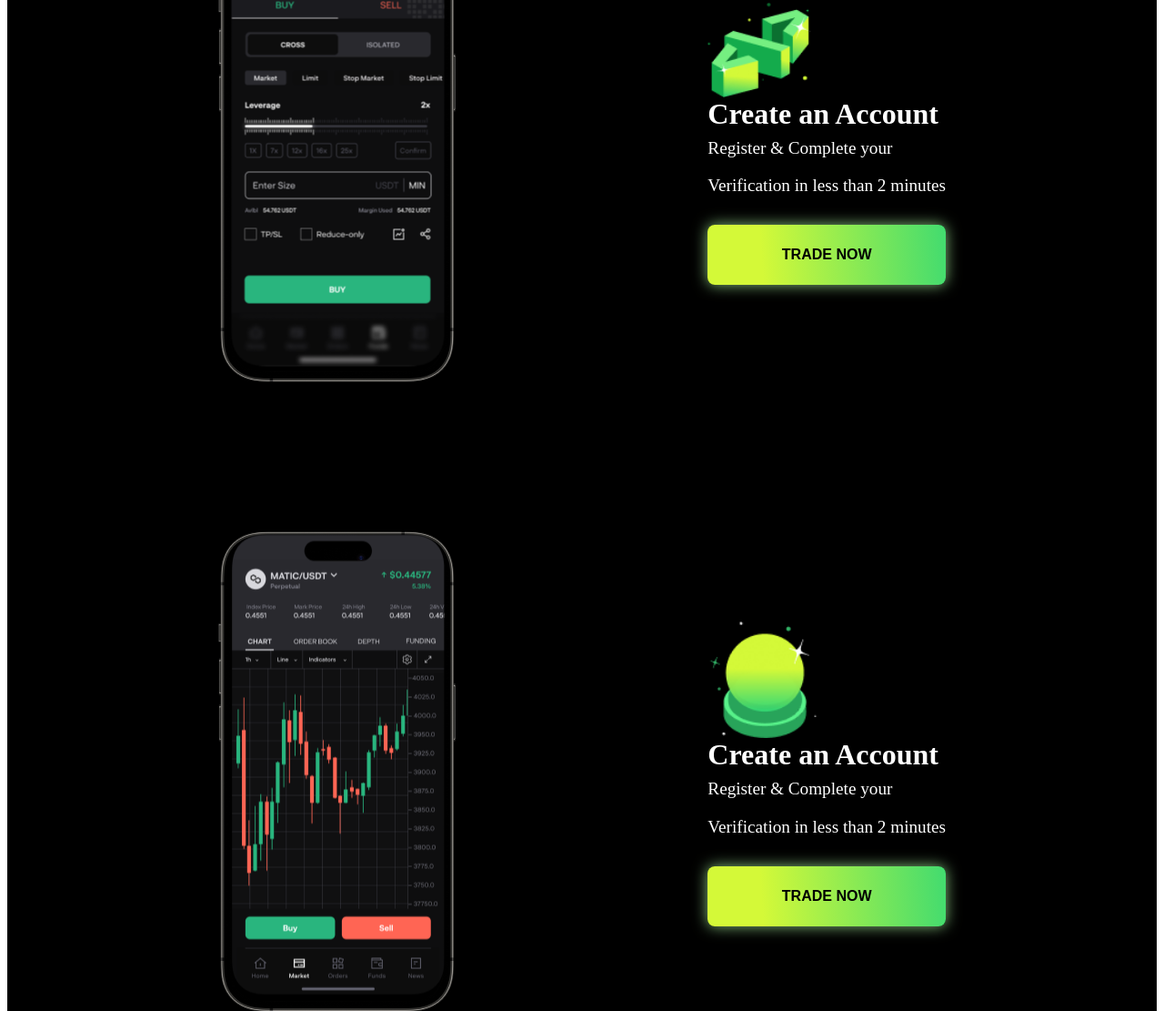
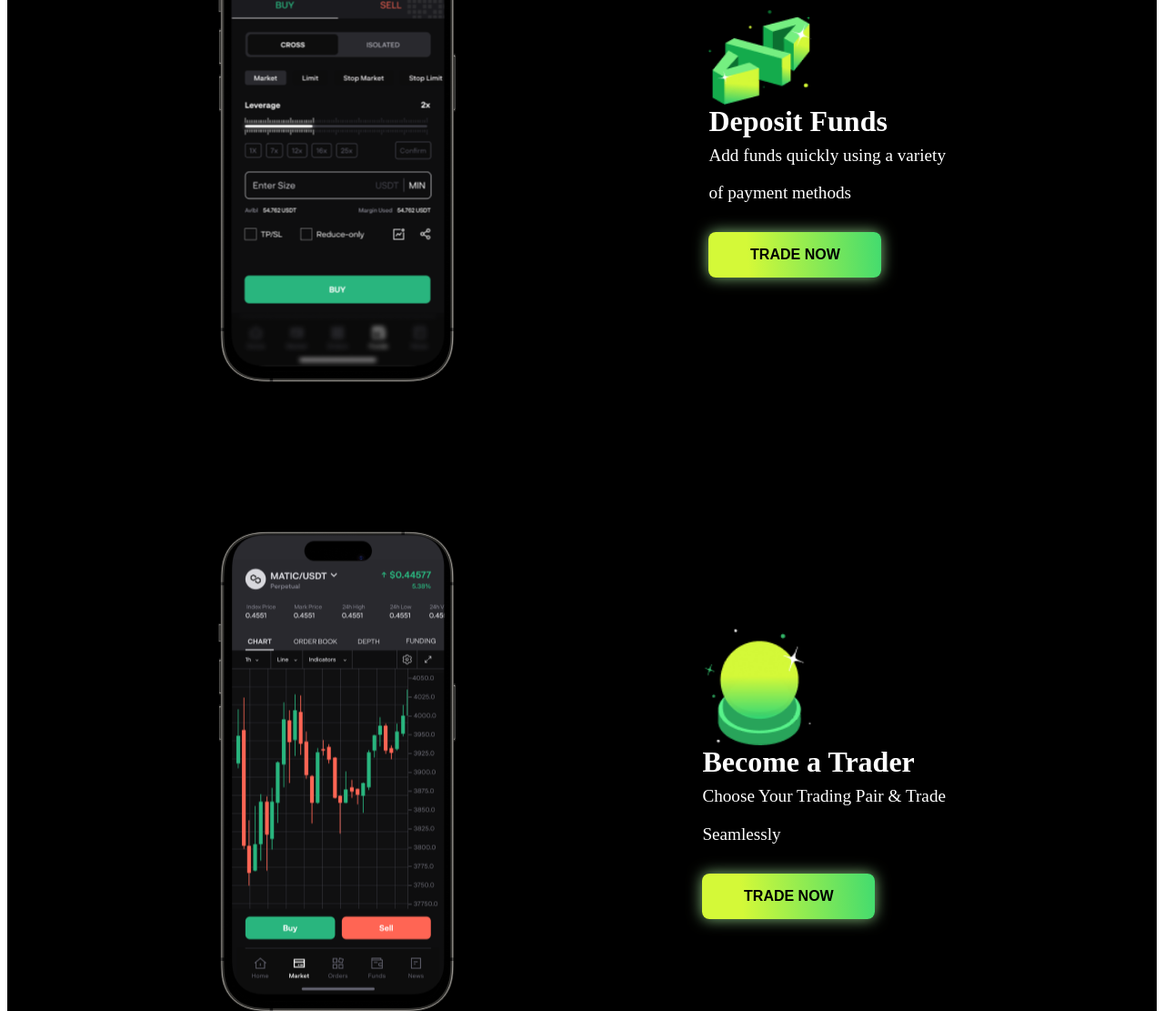
Before and after one commit to shubhamdhiman/density-frontend, a Gatsby site: page / in a window 1280 px wide. Shown: the part 9961-11072 px from the top of the page at 91% size. Built offline with nearby package versions, Linux system fonts and the light colour scheme; Gatsby itself is replaced by a stand-in of ours.

Commit message:
final push 2

```diff
--- a/src/components/main/helperComponents/MobileDesc.jsx
+++ b/src/components/main/helperComponents/MobileDesc.jsx
@@ -31,9 +31,9 @@
         </div>
         <div style={{display:'flex',flexDirection:'column',justifyContent:'center'}}>
             <img style={{width:'120px'}} src={EasyMoneyLeft} alt='img'/>
-            <p style={{fontSize:'2rem',fontWeight:'bold',color:'white',margin:'0'}}>Create an Account</p>
-            <p style={{fontSize:'1.2rem',color:'white',margin:'.5rem 0 0 0',fontWeight:'300'}}>Register & Complete your </p>
-            <p style={{fontSize:'1.2rem',color:'white',marginBottom:'2rem',fontWeight:'300'}}>Verification in less than 2 minutes</p>
+            <p style={{fontSize:'2rem',fontWeight:'bold',color:'white',margin:'0'}}>Deposit Funds</p>
+            <p style={{fontSize:'1.2rem',color:'white',margin:'.5rem 0 0 0',fontWeight:'300'}}>Add funds quickly using a variety  </p>
+            <p style={{fontSize:'1.2rem',color:'white',marginBottom:'2rem',fontWeight:'300'}}>of payment methods</p>
             <NavButton>Trade Now</NavButton>
         </div>
 
@@ -45,9 +45,9 @@
         </div>
         <div style={{display:'flex',flexDirection:'column',justifyContent:'center'}}>
             <img style={{width:'120px'}} src={EasyMoneyRight} alt='img'/>
-            <p style={{fontSize:'2rem',fontWeight:'bold',color:'white',margin:'0'}}>Create an Account</p>
-            <p style={{fontSize:'1.2rem',color:'white',margin:'.5rem 0 0 0',fontWeight:'300'}}>Register & Complete your </p>
-            <p style={{fontSize:'1.2rem',color:'white',marginBottom:'2rem',fontWeight:'300'}}>Verification in less than 2 minutes</p>
+            <p style={{fontSize:'2rem',fontWeight:'bold',color:'white',margin:'0'}}>Become a Trader</p>
+            <p style={{fontSize:'1.2rem',color:'white',margin:'.5rem 0 0 0',fontWeight:'300'}}>Choose Your Trading Pair & Trade</p>
+            <p style={{fontSize:'1.2rem',color:'white',marginBottom:'2rem',fontWeight:'300'}}>Seamlessly</p>
             <NavButton>Trade Now</NavButton>
         </div>
 
--- a/src/styled/MobileDesc.js
+++ b/src/styled/MobileDesc.js
@@ -1,11 +1,11 @@
 import styled from "styled-components";
 
 export const NavButton = styled.button`
-
+width:190px;
 font-size:16px;
 background: linear-gradient(86deg, #D4F938 23.09%, #32D875 108.69%);
 box-shadow: 0px 0px 16px 0px rgba(168, 239, 156, 0.80);
-padding:1.5rem 2rem;
+padding:1rem 2rem;
 border-radius:8px;
 border:none;
 font-weight:700;
```
